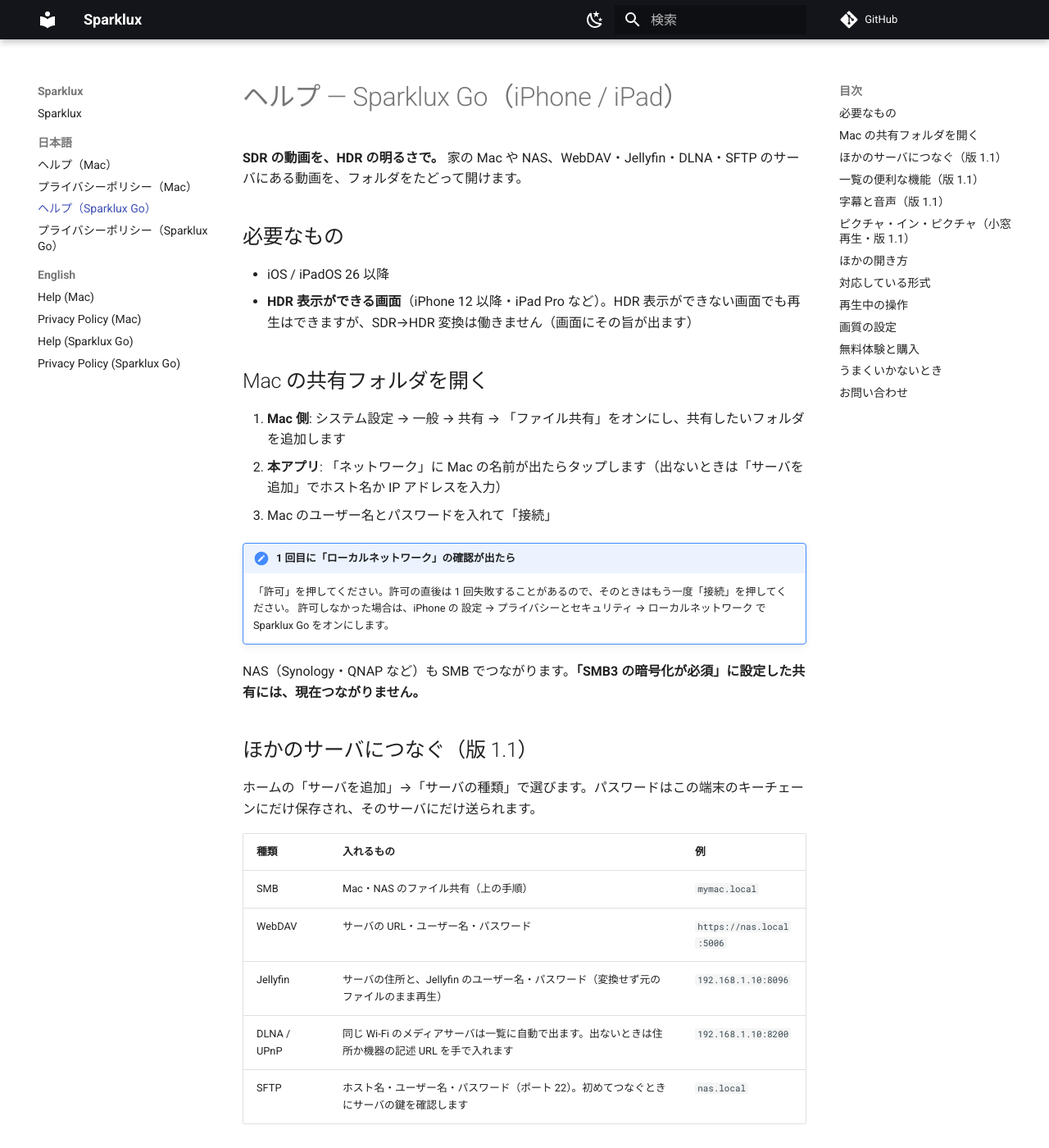
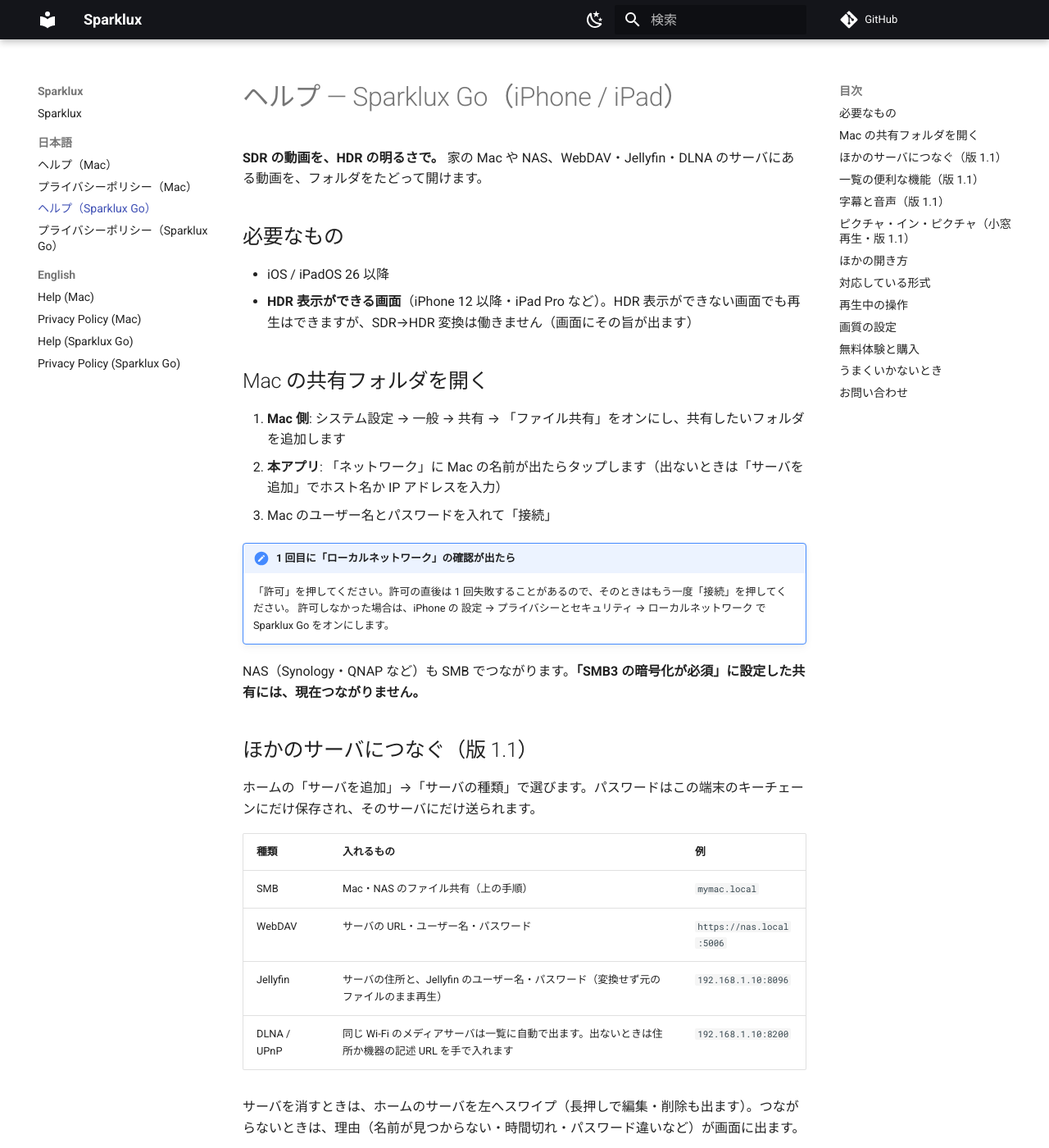
Before and after one commit to monmac1111/sparklux-help, an MkDocs documentation site: the page built from docs/ja/ios/help.md, in a window 1280 px wide and 1400 px high. Shown: the whole window at 82% size. Built offline with MkDocs 1.6.1 and Material for MkDocs 9.7.7, drawn with Linux system fonts in a browser that asks for light colours; comment, search, counter and statistics services are not loaded.

Commit message:
iOS 1.1: SFTP を外す（2026-09-29・輸出規制を避けるため 1.1 から撤回）
Co-Authored-By: Claude Opus 5.5 <noreply@anthropic.com>

```diff
--- a/docs/ja/ios/help.md
+++ b/docs/ja/ios/help.md
@@ -1,6 +1,6 @@
 # ヘルプ — Sparklux Go（iPhone / iPad）
 
-**SDR の動画を、HDR の明るさで。** 家の Mac や NAS、WebDAV・Jellyfin・DLNA・SFTP のサーバにある動画を、フォルダをたどって開けます。
+**SDR の動画を、HDR の明るさで。** 家の Mac や NAS、WebDAV・Jellyfin・DLNA のサーバにある動画を、フォルダをたどって開けます。
 
 ## 必要なもの
 
@@ -29,7 +29,6 @@ NAS（Synology・QNAP など）も SMB でつながります。**「SMB3 の暗
 | WebDAV | サーバの URL・ユーザー名・パスワード | `https://nas.local:5006` |
 | Jellyfin | サーバの住所と、Jellyfin のユーザー名・パスワード（変換せず元のファイルのまま再生） | `192.168.1.10:8096` |
 | DLNA / UPnP | 同じ Wi-Fi のメディアサーバは一覧に自動で出ます。出ないときは住所か機器の記述 URL を手で入れます | `192.168.1.10:8200` |
-| SFTP | ホスト名・ユーザー名・パスワード（ポート 22）。初めてつなぐときにサーバの鍵を確認します | `nas.local` |
 
 サーバを消すときは、ホームのサーバを左へスワイプ（長押しで編集・削除も出ます）。つながらないときは、理由（名前が見つからない・時間切れ・パスワード違いなど）が画面に出ます。
 
```
Also changed, not shown: docs/en/ios/help.md (+1 -2 lines).
